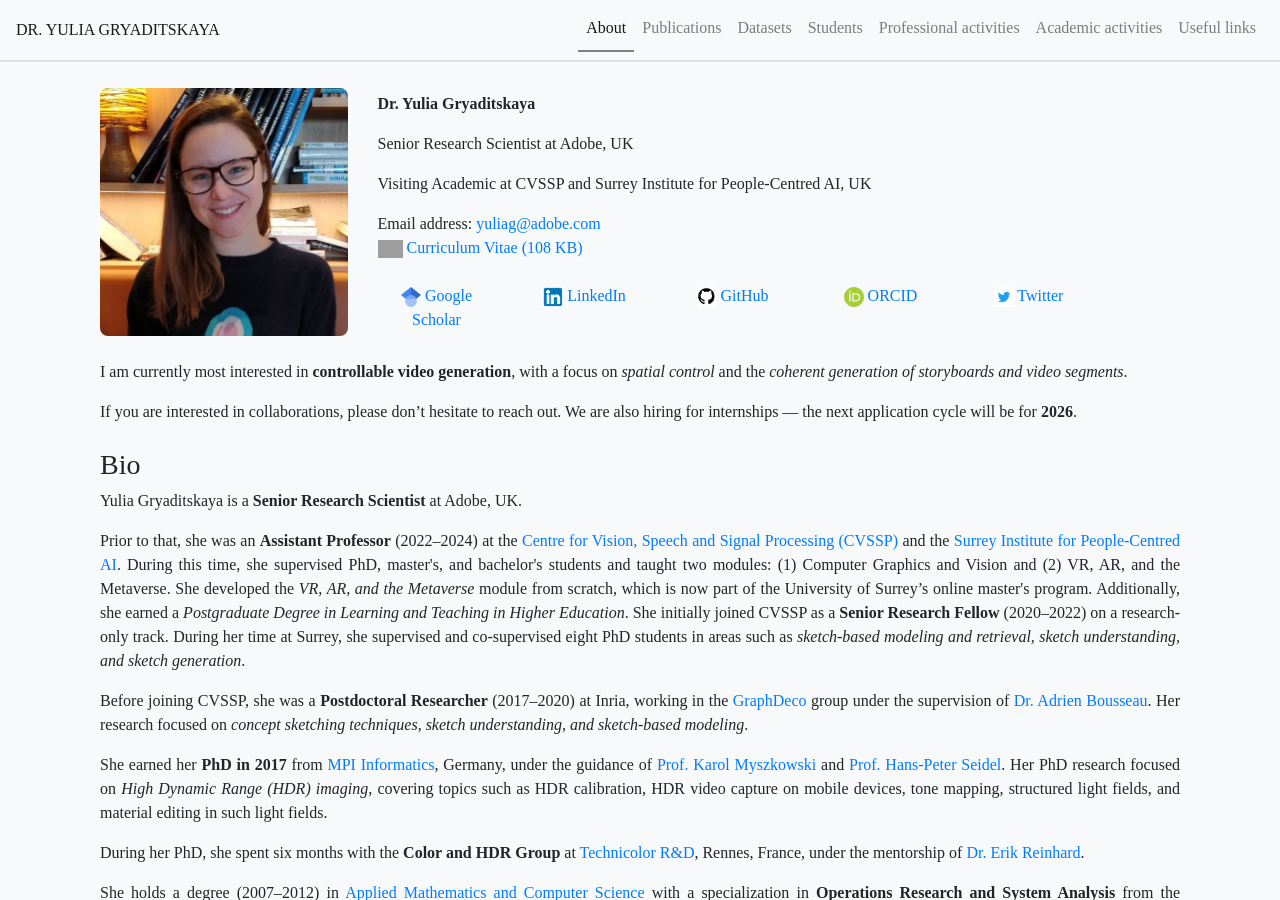
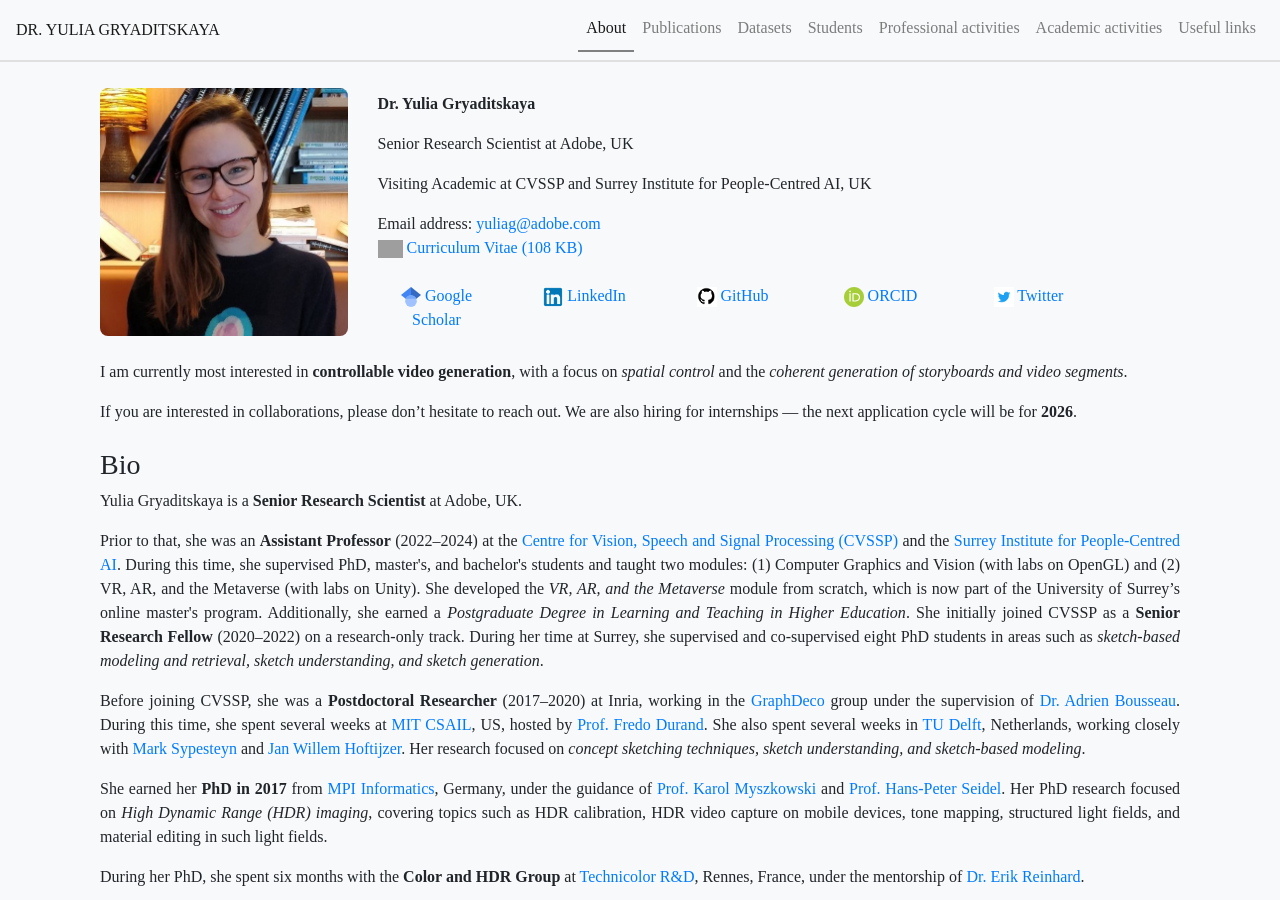
Before and after one commit to ygryadit/ygryadit.github.io, a Jekyll site: the page built from index.md, in a window 1280 px wide and 900 px high. Built offline with Jekyll 4.4.1, drawn with Linux system fonts in a browser that asks for light colours; some web fonts are replaced; grey boxes are pictures that could not be loaded.

Commit message:
Update index.md
Bio update

```diff
--- a/index.md
+++ b/index.md
@@ -71,7 +71,7 @@
 		<a href="https://www.surrey.ac.uk/centre-vision-speech-signal-processing">Centre for Vision, Speech and Signal Processing (CVSSP)</a>
 		and the <a href="https://www.surrey.ac.uk/artificial-intelligence">Surrey Institute for People-Centred AI</a>.
 		During this time, she supervised PhD, master's, and bachelor's students and taught two modules:
-		(1) Computer Graphics and Vision and (2) VR, AR, and the Metaverse.
+		(1) Computer Graphics and Vision (with labs on OpenGL) and (2) VR, AR, and the Metaverse (with labs on Unity).
 
 		She developed the <i>VR, AR, and the Metaverse</i> module from scratch, which is now part of the
 		University of Surrey’s online master's program. Additionally, she earned a
@@ -86,6 +86,8 @@
 	<p>Before joining CVSSP, she was a <strong>Postdoctoral Researcher</strong> (2017–2020) at Inria,
 		working in the <a href="https://team.inria.fr/graphdeco/">GraphDeco</a> group under the supervision of
 		<a href="http://www-sop.inria.fr/members/Adrien.Bousseau/">Dr. Adrien Bousseau</a>.
+  		During this time, she spent several weeks at <a href="https://www.csail.mit.edu/">MIT CSAIL</a>, US, hosted by <a href="https://people.csail.mit.edu/fredo/">Prof. Fredo Durand</a>.
+		She also spent several weeks in <a href= "https://www.tudelft.nl/en/">TU Delft</a>, Netherlands, working closely with <a href="https://www.tudelft.nl/en/ide/about-ide/people/sypesteyn-m">Mark Sypesteyn</a> and <a href="https://www.tudelft.nl/io/over-io/personen/hoftijzer-jw">Jan Willem Hoftijzer</a>.
 		Her research focused on <i>concept sketching techniques, sketch understanding, and sketch-based modeling</i>.
 	</p>
 
```
